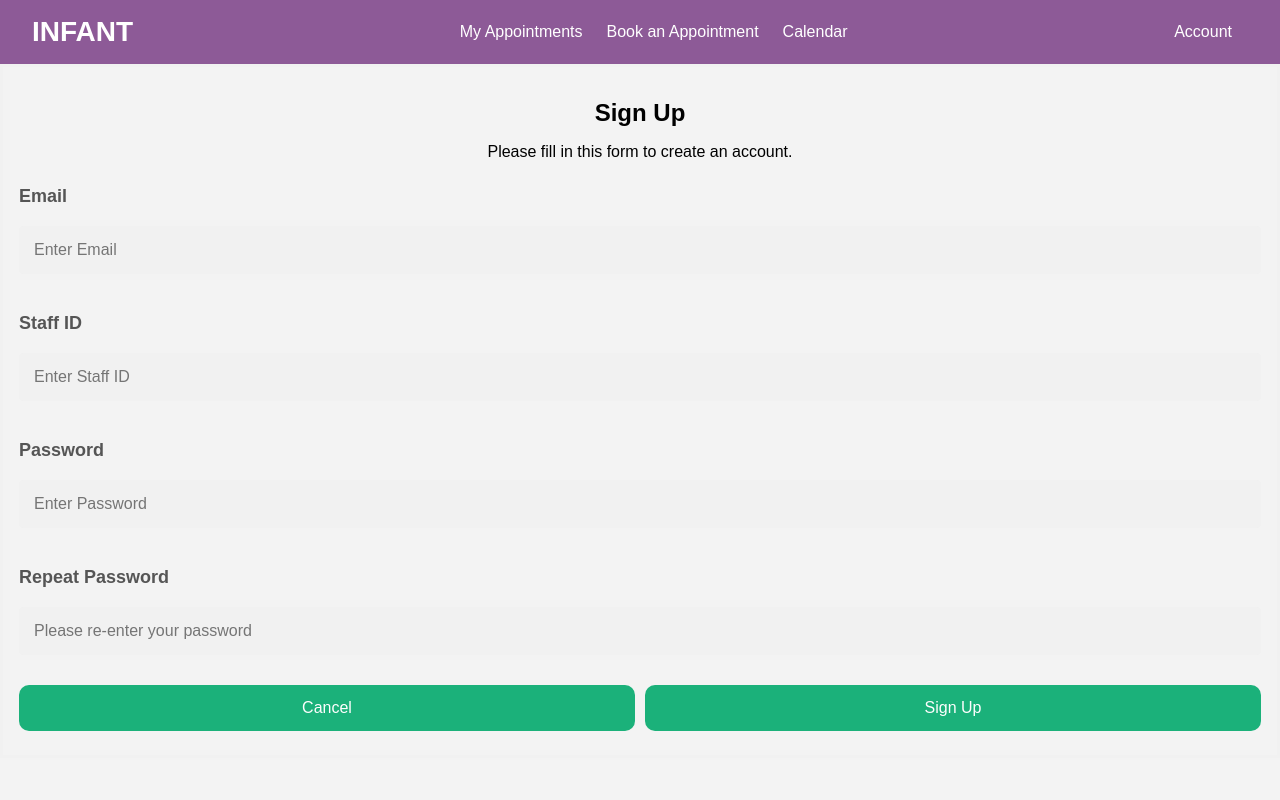
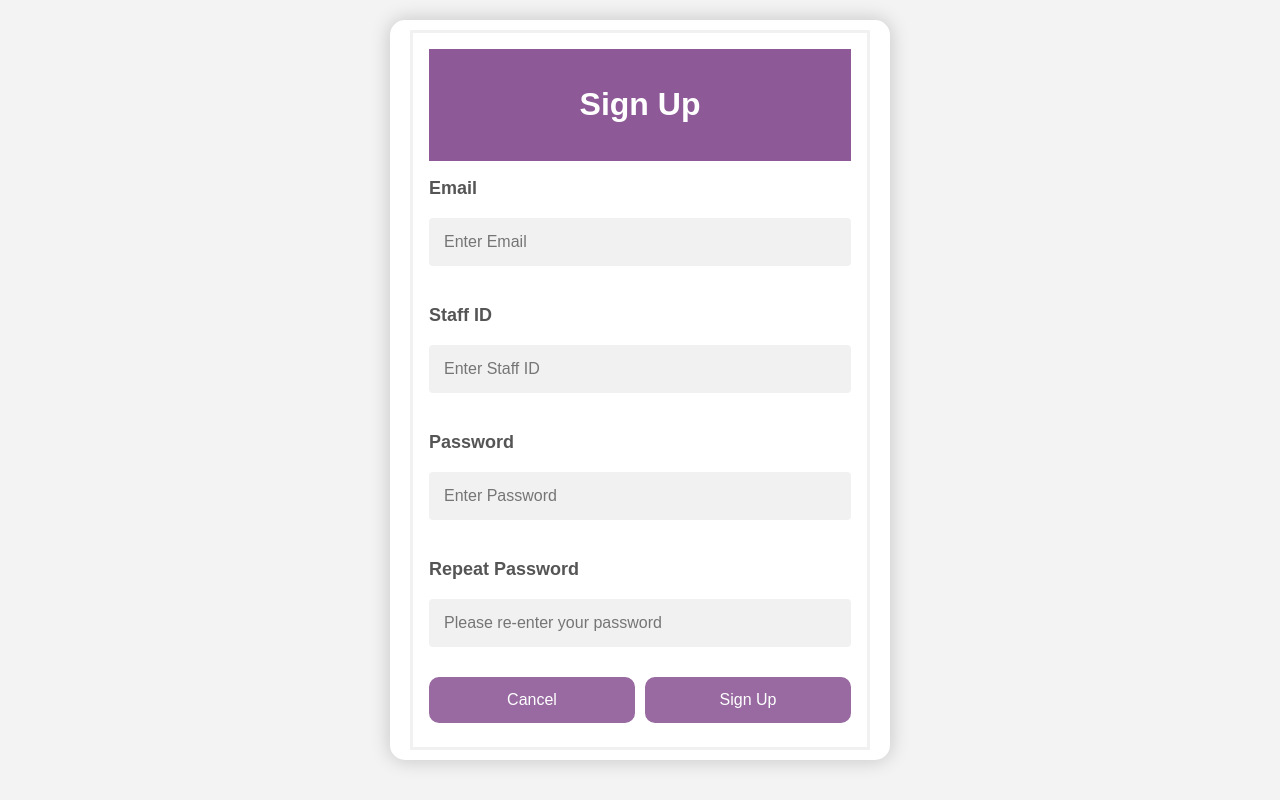
Before and after one commit to Aoibheannmangan/test-scheduler, a React (Create React App) app: page /signup in a window 1280 px wide. Built offline with nearby package versions, Linux system fonts and the light colour scheme.

Commit message:
Fixed where its routing to

```diff
--- a/src/App.js
+++ b/src/App.js
@@ -1,5 +1,5 @@
 import React from 'react';
-import { BrowserRouter as Router, Routes, Route } from 'react-router-dom';
+import { Routes, Route, useLocation, Navigate } from 'react-router-dom';
 import Appointments from './appoint';
 import BookAppointment from './book';
 import UserInfo from './info';
@@ -10,21 +10,25 @@ import LogIn from './login';
 import SignUp from './signup';
 
 function App() {
+  const location = useLocation();
+  const hideNavbarPaths = ['/signup', '/login'];
+
   return (
-    <Router>
-      <Navbar />
+    <>
+      {!hideNavbarPaths.includes(location.pathname) && <Navbar />}
       <div className="App">
         <Routes>
+          <Route path="/" element={<Navigate to="/login" replace />} />
           <Route path="/appoint" element={<Appointments />} />
           <Route path="/book" element={<BookAppointment />} />
           <Route path="/info" element={<UserInfo />} />
           <Route path="/calender" element={<MyCalendar />} />
           <Route path="/account" element={<Account />} />
-          <Route path="/login" element={<LogIn />}/>
+          <Route path="/login" element={<LogIn />} />
           <Route path="/signup" element={<SignUp />} />
         </Routes>
       </div>
-    </Router>
+    </>
   );
 }
 
--- a/src/index.js
+++ b/src/index.js
@@ -3,15 +3,15 @@ import ReactDOM from 'react-dom/client';
 import './index.css';
 import App from './App';
 import reportWebVitals from './testing/reportWebVitals';
+import { BrowserRouter } from 'react-router-dom';
 
 const root = ReactDOM.createRoot(document.getElementById('root'));
 root.render(
   <React.StrictMode>
-    <App />
+    <BrowserRouter>
+      <App />
+    </BrowserRouter>
   </React.StrictMode>
 );
 
-// If you want to start measuring performance in your app, pass a function
-// to log results (for example: reportWebVitals(console.log))
-// or send to an analytics endpoint. Learn more: https://bit.ly/CRA-vitals
 reportWebVitals();
--- a/src/signup.css
+++ b/src/signup.css
@@ -14,8 +14,12 @@ input[type=text]:focus, input[type=password]:focus, input[type=email]:focus, inp
     outline: none;
 }
 
+label {
+    font-size: 18px;
+}
+
 button {
-    background-color: #04AA6D;
+    background-color: #8D5A97;
     color: white;
     padding: 14px 20px;
     margin: 8px 0;
@@ -60,3 +64,31 @@ button:hover {
         width: 100%;
     }
 }
+
+.form-border {
+    background-color: #fff;
+    border-radius: 15px;
+    box-shadow: 0 0 20px rgba(0, 0, 0, 0.2);
+    padding: 10px 20px;
+    transition: transorm 0.2s;
+    width: 500px;
+    text-align: center;
+    margin:auto;
+    margin-top: 20px;
+}
+
+.headers {
+    display: flex;
+    justify-content: center;
+    align-items: center;
+    background-color: #8D5A97;
+    padding: 1rem 2rem;
+    flex-wrap: wrap;
+    color: white;
+}
+
+.headers h1 {
+    color: white;
+    text-align: center;
+    font-size: xx-large;
+}
--- a/src/signup.js
+++ b/src/signup.js
@@ -34,10 +34,12 @@ const SignUp = () => {
 
     return (
         <div className="signupscreen">
-            <form onSubmit={handleSubmit}>
+            <div className="form-border">
+             <form onSubmit={handleSubmit}>
                 <div class="container">
-                    <h1>Sign Up</h1>
-                    <p>Please fill in this form to create an account.</p>
+                    <div class="headers">
+                        <h1>Sign Up</h1>
+                    </div>
 
                     <label for="email"><b>Email</b></label>
                     <input
@@ -81,6 +83,7 @@ const SignUp = () => {
                 </div>
             </form>
         </div>
+        </div>
     );
 };
 
```
